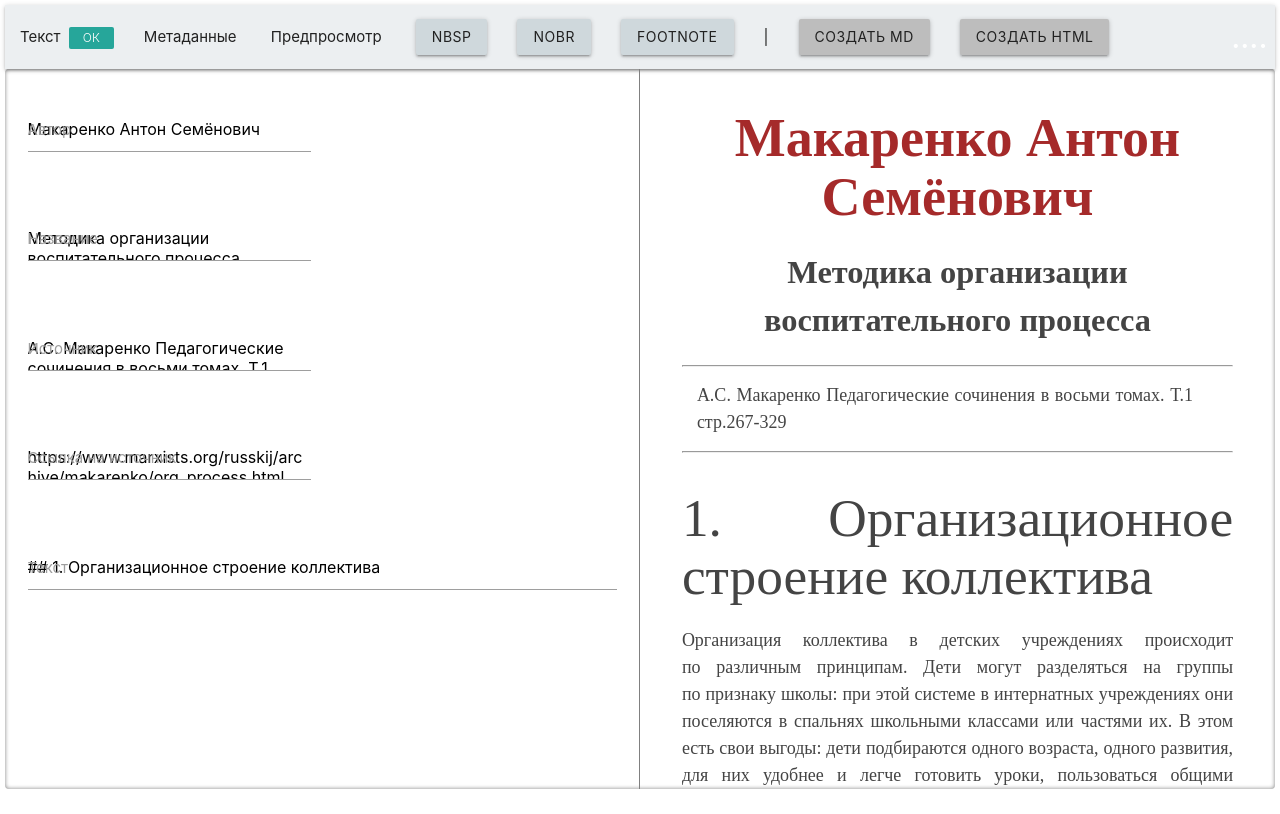
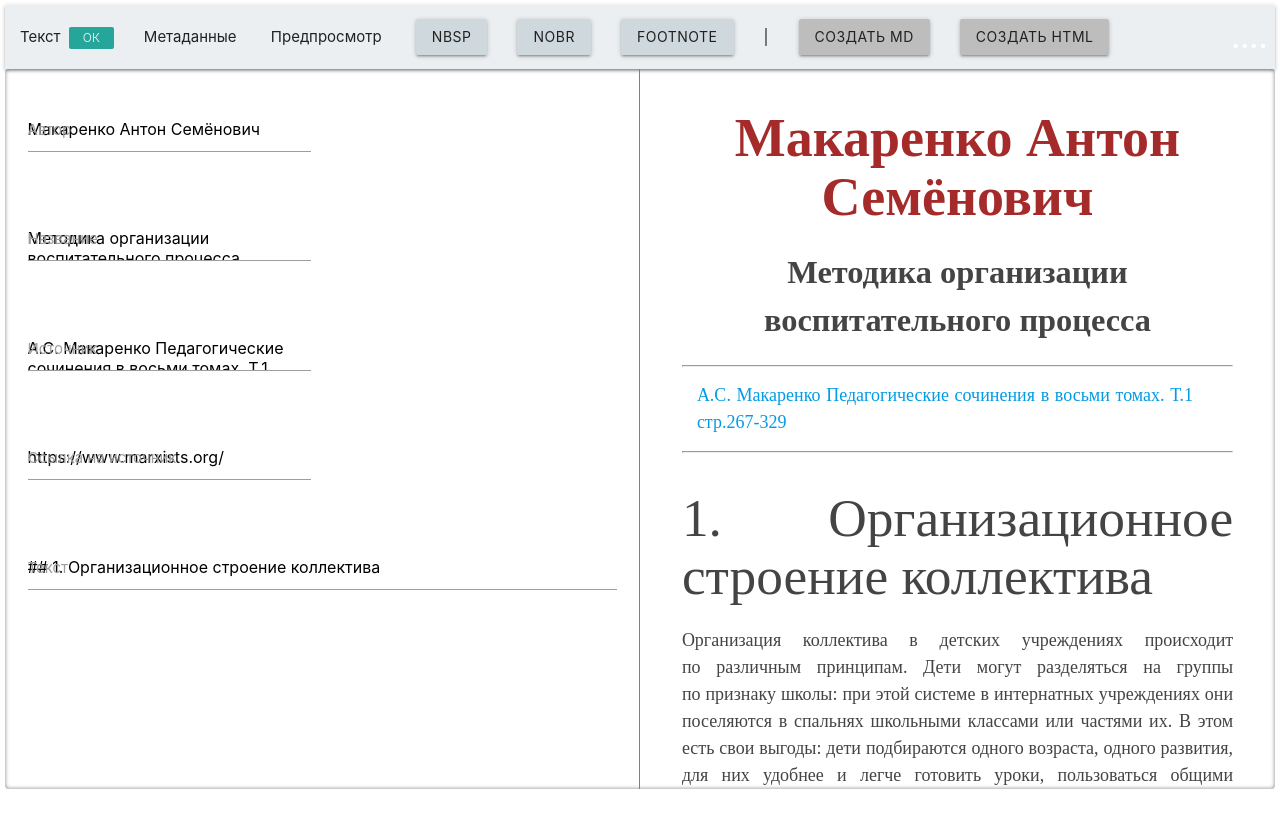
Before and after one commit to marxists-internet-archive/md_parser_react, a React (Create React App) app: page / in a window 1280 px wide. Built offline with nearby package versions, Linux system fonts and the light colour scheme; a web font is replaced by a local one.

Commit message:
add link to source

```diff
--- a/src/App.js
+++ b/src/App.js
@@ -242,7 +242,7 @@ class App extends Component {
                 <div className="mdtext-prewiev__body">
                   <hr />
                   <div className="mdtext-prewiev__origin">
-                    <OutputField output={this.state.doc.origin[2]} />
+                    <a href={this.state.doc.source[2]}><OutputField output={this.state.doc.origin[2]} /></a>
                   </div>
                   <hr />
 
--- a/src/files/data.js
+++ b/src/files/data.js
@@ -2,7 +2,7 @@ const list = {
     author: ['author', 'Автор','Макаренко Антон Семёнович'],
     title: ['title', 'Название', 'Методика организации воспитательного процесса'],
     origin: ['origin', 'Источник', 'А.С. Макаренко Педагогические сочинения в восьми томах. Т.1 стр.267-329'],
-    source: ['source', 'Ссылка на источник', 'https://www.marxists.org/russkij/archive/makarenko/org_process.html'],
+    source: ['source', 'Ссылка на источник', 'https://www.marxists.org/'],
 
     mdText:['mdText','Текст',
 `## 1. Организационное строение коллектива
```
